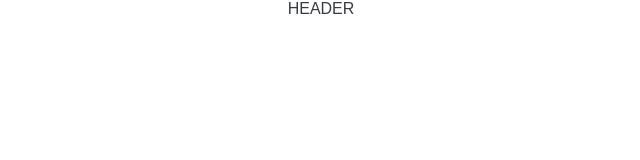
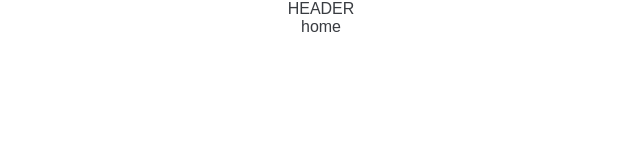
Before and after one commit to mhdavie/Tesla-Clone-with-ReactJS-, a React (Create React App) app: page / in a window 1280 px wide. Shown: the top 160 px of the page, without its empty margins (319-959 px from the left). Built offline with nearby package versions, Linux system fonts and the light colour scheme.

Commit message:
added home componente to appjs

```diff
--- a/src/App.js
+++ b/src/App.js
@@ -1,11 +1,13 @@
 import logo from './logo.svg';
 import './App.css';
 import Header from './components/Header';
+import Home from './components/Home';
 
 function App() {
   return (
     <div className="App">
      <Header />
+     <Home />
     </div>
   );
 }
--- /dev/null
+++ b/src/components/Home.js
@@ -0,0 +1,11 @@
+import React from 'react';
+
+function Home() {
+    return (
+        <div>
+            home
+        </div>
+    );
+}
+
+export default Home;
```
